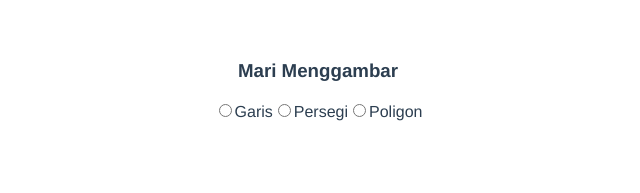
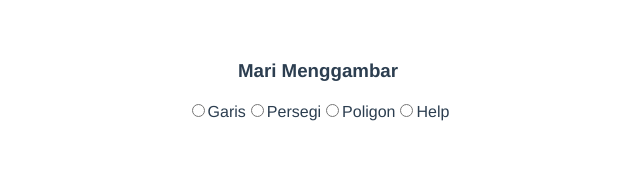
Before and after one commit to samnap11/2d-web-based-cad, a Vue app: page / in a window 1280 px wide. Shown: the top 193 px of the page, without its empty margins (322-962 px from the left). Built offline with nearby package versions, Linux system fonts and the light colour scheme.

Commit message:
Add laporan and help page

```diff
--- a/src/App.vue
+++ b/src/App.vue
@@ -8,6 +8,8 @@
       <label for="persegi">Persegi</label>
       <input type="radio" id="poligon" value="3" v-model="draw" />
       <label for="poligon">Poligon</label>
+      <input type="radio" id="help" value="4" v-model="draw" />
+      <label for="help">Help</label>
     </div>
     <div>
       <template v-if="draw === '1'">
@@ -18,6 +20,17 @@
       </template>
       <template v-else-if="draw === '3'">
         <Poligon />
+      </template>
+      <template v-else-if="draw === '4'">
+        <h3>HELP</h3>
+        <p>Pilih bangun yang Anda inginkan (Garis, Persegi, Poligon)</p>
+        <br />
+        <p>
+          Scroll ke bawah dan pilih mode yang Anda inginkan (Geser, Rotate,
+          Scale)
+        </p>
+        <br />
+        <p>Sekian. Selamat mencoba!</p>
       </template>
     </div>
   </div>
```
Also changed, not shown: 1 other file (tests, documents, lock files or other folders).
